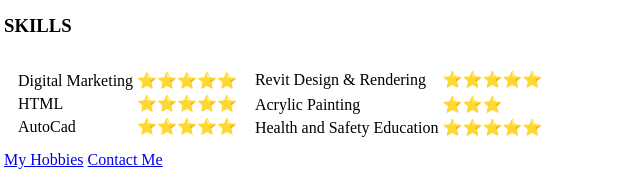
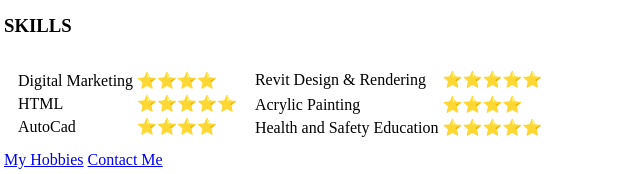
Before and after one commit to cyberdray/cv, a plain HTML site: page index.html in a window 1280 px wide. Shown: the part 660-834 px from the top of the page, 4-644 px from the left. Drawn offline with Linux system fonts and the light colour scheme.

Commit message:
Update index.html

```diff
--- a/index.html
+++ b/index.html
@@ -67,7 +67,7 @@
       <td><table>
         <tr>
           <td>Digital Marketing</td>
-          <td>⭐⭐⭐⭐⭐</td>
+          <td>⭐⭐⭐⭐</td>
         </tr>
         <tr>
           <td>HTML</td>
@@ -75,7 +75,7 @@
         </tr>
         <tr>
           <td>AutoCad</td>
-          <td>⭐⭐⭐⭐⭐</td>
+          <td>⭐⭐⭐⭐</td>
         </tr>
       </table></td>
       <td>
@@ -86,7 +86,7 @@
           <tr>
           <tr>
             <td>Acrylic Painting</td>
-            <td>⭐⭐⭐</td>
+            <td>⭐⭐⭐⭐</td>
           </tr>
           <tr>
             <td>Health and Safety Education</td>
```
